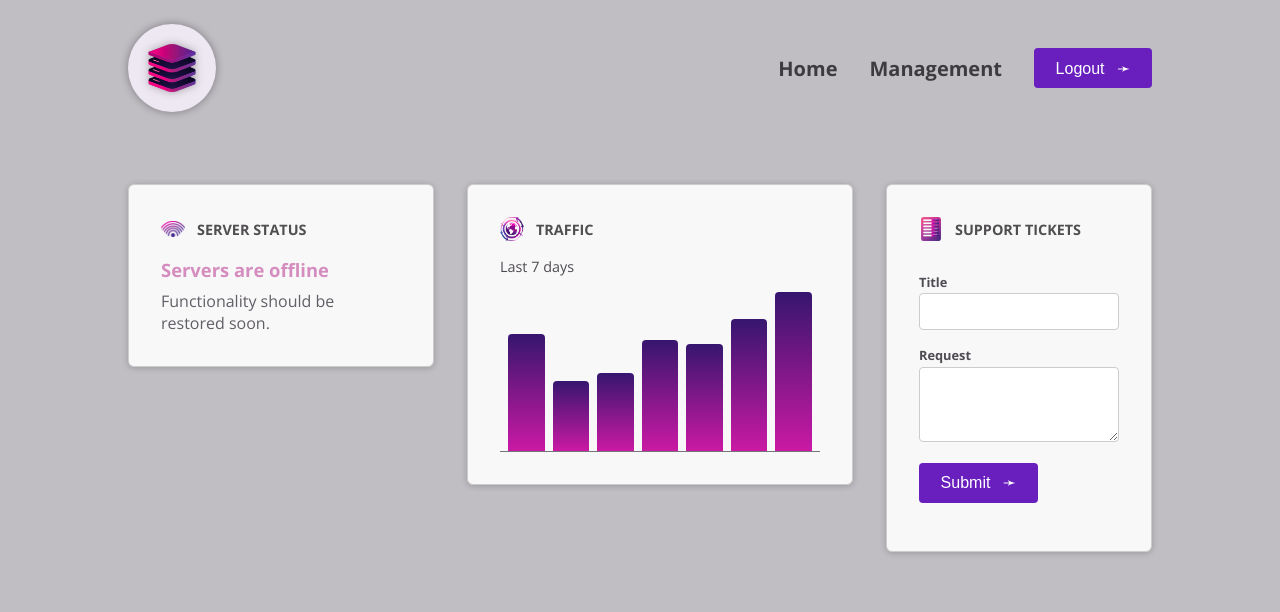
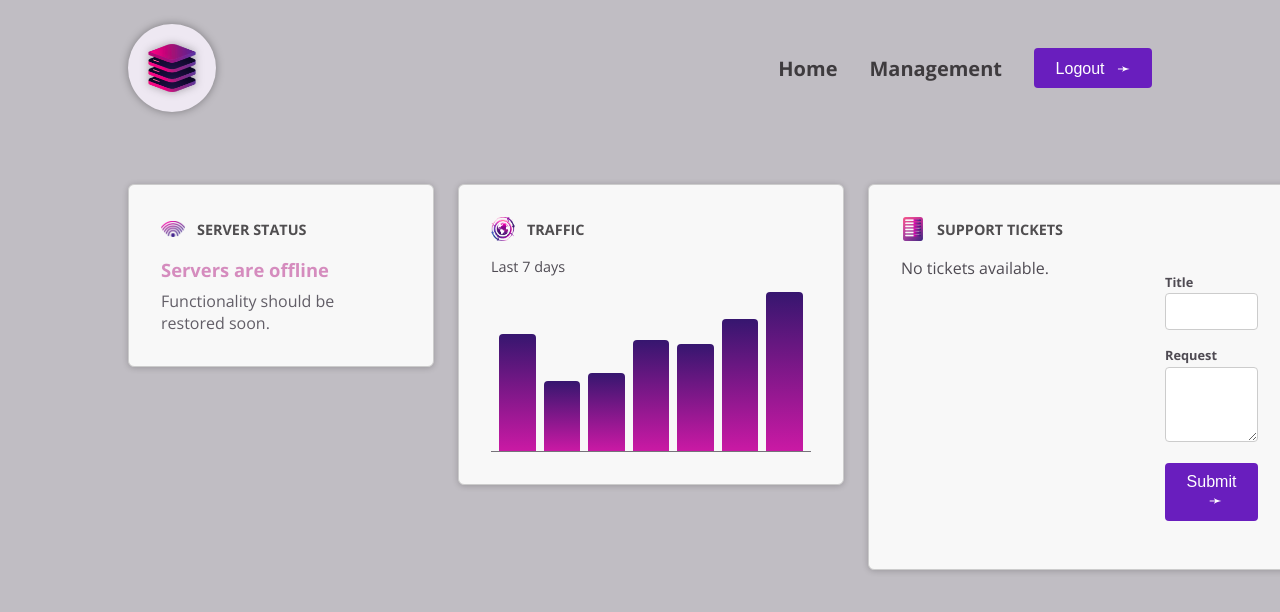
Before and after one commit to adnangit1/angular-managment, an Angular app: page / in a window 1280 px wide. Shown: the top 612 px of the page. Built offline with nearby package versions, Linux system fonts and the light colour scheme.

Commit message:
Implementing tickets

```diff
--- a/src/app/dashboard/tickets/new-ticket/new-ticket.component.ts
+++ b/src/app/dashboard/tickets/new-ticket/new-ticket.component.ts
@@ -1,4 +1,4 @@
-import { AfterViewInit, Component, ElementRef, OnInit, viewChild, ViewChild, ViewChildren } from '@angular/core';
+import { AfterViewInit, Component, ElementRef, EventEmitter, OnInit, output, Output, viewChild, ViewChild, ViewChildren } from '@angular/core';
 import { ButtonComponent } from "../../../shared/button/button.component";
 import { ControlComponent } from "../../../shared/control/control.component";
 
@@ -13,6 +13,8 @@ export class NewTicketComponent implements OnInit, AfterViewInit {
 
   @ViewChild('form') private form?: ElementRef<HTMLFormElement>;
  // private form = viewChild.required<ElementRef<HTMLFormElement>>('form');
+// @Output() add = new EventEmitter()
+add = output<{title: string; text: string}>();
 
   ngOnInit() {
     console.log('ONINIT');
@@ -26,9 +28,9 @@ export class NewTicketComponent implements OnInit, AfterViewInit {
 
 
 
-  onSubmit(title: string, ticketText: String) {
-    console.log(title)
-    console.log(ticketText)
+  onSubmit(title: string, ticketText: string) {
+    this.add.emit({title: title, text: ticketText})
+
     this.form?.nativeElement.reset();
   }
 
--- /dev/null
+++ b/src/app/dashboard/tickets/ticket.model.ts
@@ -0,0 +1,6 @@
+export interface Ticket {
+    id: string;
+    title: string;
+    request: string;
+    status: 'open' | 'closed';
+}
--- a/src/app/dashboard/tickets/ticket/ticket.component.css
+++ b/src/app/dashboard/tickets/ticket/ticket.component.css
@@ -0,0 +1,73 @@
+article {
+  border-radius: 4px;
+  background-color: #59555f;
+  color: #ded8e6;
+}
+
+h3 {
+  padding: 0.5rem;
+  margin: 0;
+  font-size: 0.9rem;
+  display: flex;
+  gap: 0.5rem;
+  align-items: center;
+}
+
+h3 div {
+  width: 0.9rem;
+  height: 0.9rem;
+  border-radius: 50%;
+}
+
+.ticket-open {
+  background-color: #de62e9;
+}
+
+.ticket-closed {
+  background-color: #51c788;
+}
+
+.text {
+  text-align: left;
+}
+
+button {
+  flex: 1;
+  width: 100%;
+  font: inherit;
+  background: transparent;
+  border: none;
+  color: #ded8e6;
+  display: flex;
+  justify-content: space-between;
+  align-items: center;
+}
+
+button span:first-child {
+  margin-bottom: 0.1rem;
+}
+
+button span:last-child {
+  width: 1rem;
+}
+
+p {
+  margin: 0;
+  padding: 1rem;
+  font-size: 0.9rem;
+}
+
+p:has(button) {
+  padding-top: 0;
+}
+
+p button {
+  padding: 0;
+  width: auto;
+  display: inline;
+  font-size: 0.75rem;
+}
+
+p button:hover {
+  color: #ec9fea;
+}
--- a/src/app/dashboard/tickets/ticket/ticket.component.html
+++ b/src/app/dashboard/tickets/ticket/ticket.component.html
@@ -1 +1,52 @@
-<p>ticket works!</p>
+<article>
+  <h3>
+    <div
+      [class]="{
+        'ticket-open': true,
+        'ticket-closed': false
+      }"
+    ></div>
+    <button>
+      <span class="text"> {{  data().title  }} </span>
+      <span>
+        @if (true) {
+        <svg
+          xmlns="http://www.w3.org/2000/svg"
+          fill="none"
+          viewBox="0 0 24 24"
+          stroke-width="1.5"
+          stroke="currentColor"
+          class="w-6 h-6"
+        >
+          <path
+            stroke-linecap="round"
+            stroke-linejoin="round"
+            d="m19.5 8.25-7.5 7.5-7.5-7.5"
+          />
+        </svg>
+
+        } @else {
+        <svg
+          xmlns="http://www.w3.org/2000/svg"
+          viewBox="0 0 24 24"
+          fill="currentColor"
+          class="w-6 h-6"
+        >
+          <path
+            fill-rule="evenodd"
+            d="M11.47 7.72a.75.75 0 0 1 1.06 0l7.5 7.5a.75.75 0 1 1-1.06 1.06L12 9.31l-6.97 6.97a.75.75 0 0 1-1.06-1.06l7.5-7.5Z"
+            clip-rule="evenodd"
+          />
+        </svg>
+        }
+      </span>
+    </button>
+  </h3>
+
+  @if (true) {
+  <p> {{ data().request }} </p>
+
+  @if (data().status === 'open') {
+  <p><button>Mark as completed</button></p>
+  } }
+</article>
--- a/src/app/dashboard/tickets/ticket/ticket.component.ts
+++ b/src/app/dashboard/tickets/ticket/ticket.component.ts
@@ -1,4 +1,5 @@
-import { Component } from '@angular/core';
+import { Component, input } from '@angular/core';
+import { Ticket } from '../ticket.model';
 
 @Component({
   selector: 'app-ticket',
@@ -9,4 +10,6 @@ import { Component } from '@angular/core';
 })
 export class TicketComponent {
 
+  data = input.required<Ticket>();
+
 }
--- a/src/app/dashboard/tickets/tickets.component.html
+++ b/src/app/dashboard/tickets/tickets.component.html
@@ -1,3 +1,18 @@
+ <div>
+  <ul>
+    @for (ticket of tickets; track ticket.id) {
+      <li>
+        <app-ticket [data]="ticket" />
+      </li>
+    } @empty {
+      <p>No tickets available.</p>
+    }
+  </ul>
+ </div>
+
+
+
+
    <div id="new-ticket">
-          <app-new-ticket></app-new-ticket>
-        </div>
+          <app-new-ticket (add)="onAdd($event)" />
+   </div>
--- a/src/app/dashboard/tickets/tickets.component.ts
+++ b/src/app/dashboard/tickets/tickets.component.ts
@@ -1,15 +1,28 @@
 import { Component } from '@angular/core';
 import { NewTicketComponent } from "./new-ticket/new-ticket.component";
+import { Ticket } from './ticket.model';
+import { TicketComponent } from "./ticket/ticket.component";
 
 @Component({
   selector: 'app-tickets',
   standalone: true,
-  imports: [NewTicketComponent],
+  imports: [NewTicketComponent, TicketComponent],
   templateUrl: './tickets.component.html',
   styleUrl: './tickets.component.css'
 })
 export class TicketsComponent {
 
+  tickets: Ticket[] = [];
 
+  onAdd(ticketData: {title: string; text: string}) {
+
+    const ticket: Ticket = {
+      title: ticketData.title,
+      request: ticketData.text,
+      id: Math.random().toString(),
+      status: 'open'
+    }
+    this.tickets.push(ticket)
+  }
 
 }
```
